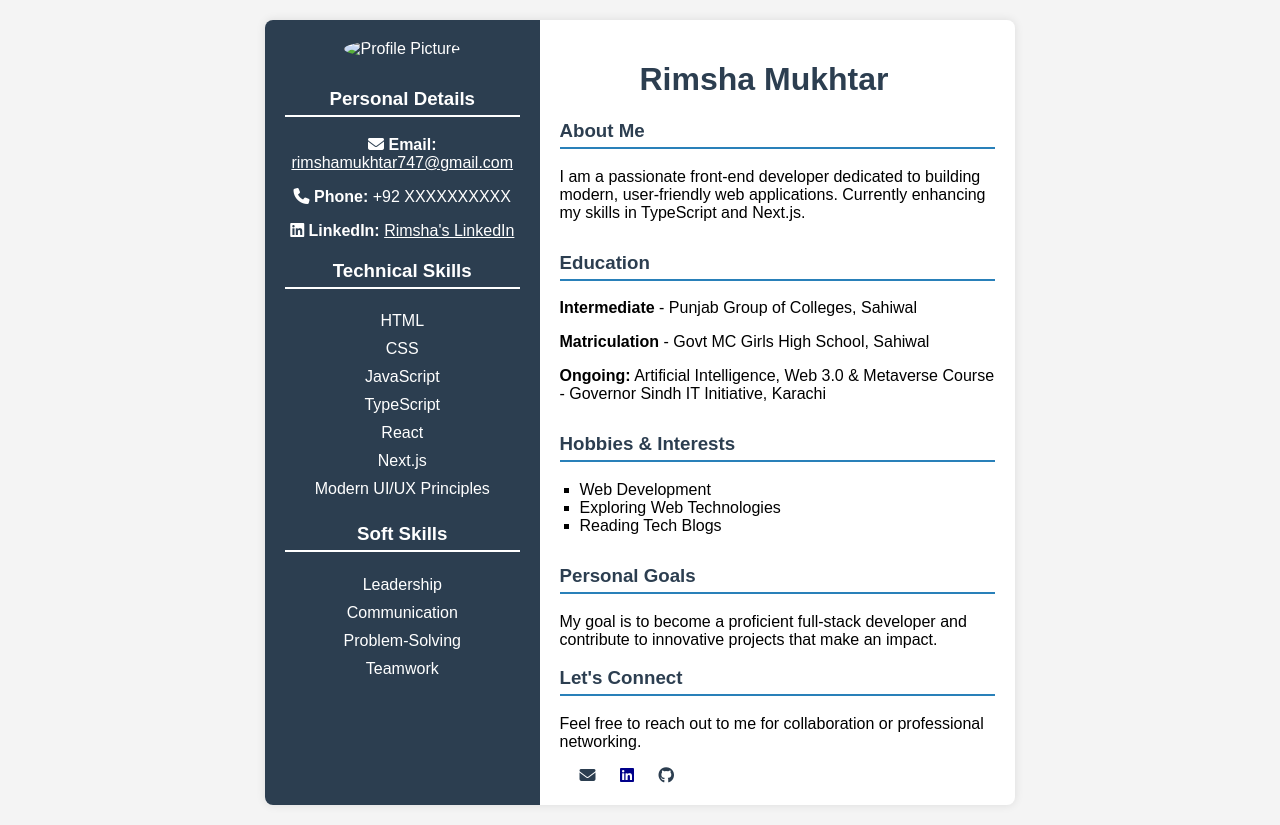
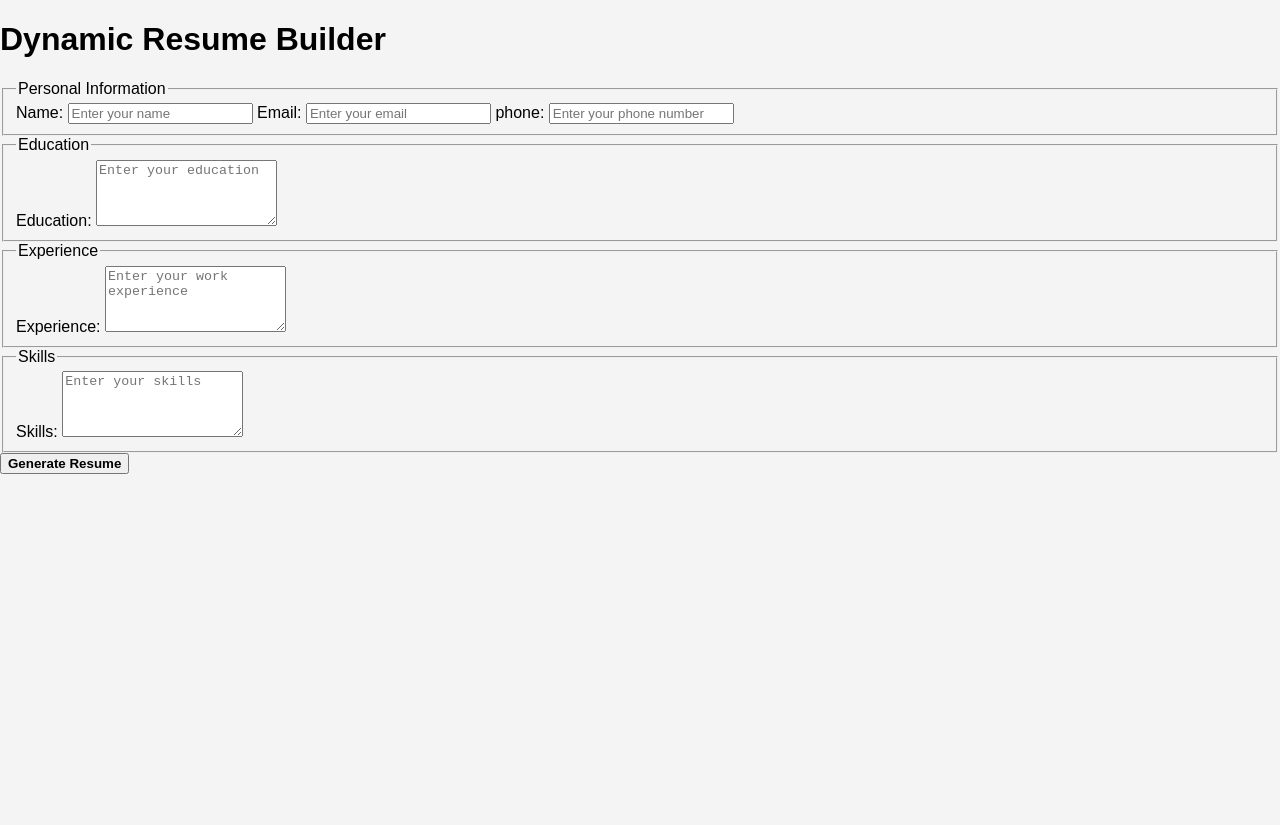
Before and after one commit to rimshamukhtar/hackathon-Milestone-3, a plain HTML site: page index.html in a window 1280 px wide. After the commit the page ends 800 px from the top, so only its background shows below. Drawn offline with Linux system fonts and the light colour scheme.

Commit message:
Update index.html

```diff
--- a/index.html
+++ b/index.html
@@ -3,93 +3,50 @@
 <head>
     <meta charset="UTF-8">
     <meta name="viewport" content="width=device-width, initial-scale=1.0">
-    <title>Interactive Resume</title>
+    <title>Dynamic Resume Builder</title>
     <link rel="stylesheet" href="style.css">
-    <link rel="stylesheet" href="https://cdnjs.cloudflare.com/ajax/libs/font-awesome/6.4.2/css/all.min.css">
-
 </head>
 <body>
-    <div class="resume-container">
-        <!-- Left Section -->
-        <div class="left-section">
-            <img src="rimsha.png" alt="Profile Picture" class="profile-picture">
+    <h1>Dynamic Resume Builder </h1>
+    <form id="resume-form">
+      <fieldset>
+      <legend>Personal Information</legend>
+      <label for="name">Name:</label>
+      <input type="text" id="name" placeholder="Enter your name" required>
 
-                   <section id="personal-details">
-                <h3>Personal Details</h3>
-                <p><i class="fas fa-envelope"></i> <b>Email:</b> <a style="color: white;" href="mailto:rimshamukhtar747@gmail.com">rimshamukhtar747@gmail.com</a></p>
-                <p><i class="fas fa-phone"></i> <b>Phone:</b> +92 XXXXXXXXXX</p>
-                <p><i class="fab fa-linkedin"></i> <b>LinkedIn:</b> <a style="color: white;" href="https://www.linkedin.com/in/rimsha-mukhtar-ahmed-6b88632b5" target="_blank">Rimsha's LinkedIn</a></p>
-            </section>
+      <label for="email">Email:</label>
+      <input type="text" id="email" placeholder="Enter your email" required>
 
+      <label for="name">phone:</label>
+      <input type="tel" id="phone" placeholder="Enter your phone number" required>
+    </fieldset>
+    <fieldset>
+        <legend>Education</legend>
+        <label for="education">Education:</label>
+        <textarea id="education" placeholder="Enter your education" rows="4" required></textarea>
+    </fieldset>
+    <fieldset>
+        <legend>Experience</legend>
+        <label for="experience">Experience:</label>
+        <textarea id="experience" placeholder="Enter your work experience" rows="4" required></textarea>
+    </fieldset>
+    <fieldset>
+        <legend>Skills</legend>
+        <label for="skills">Skills:</label>
+        <textarea id="skills" placeholder="Enter your skills" rows="4" required></textarea>
+    </fieldset>
 
-            <section id="technical-skills">
-                <h3>Technical Skills</h3>
-                <ul>
-                    <li>HTML</li>
-                    <li>CSS</li>
-                    <li>JavaScript</li>
-                    <li>TypeScript</li>
-                    <li>React</li>
-                    <li>Next.js</li>
-                    <li>Modern UI/UX Principles</li>
-                </ul>
-            </section>
+    <button type="submit"><b>Generate Resume</b></button>
 
-            <section id="soft-skills">
-                <h3>Soft Skills</h3>
-                <ul>
-                    <li>Leadership</li>
-                    <li>Communication</li>
-                    <li>Problem-Solving</li>
-                    <li>Teamwork</li>
-                </ul>
-            </section>
-        </div>
+    </form>
 
-        <!-- Right Section -->
-        <div class="right-section">
-            <h1>Rimsha Mukhtar</h1>
+    <br>
 
-            <section id="about-me">
-                <h3>About Me</h3>
-                <p>I am a passionate front-end developer dedicated to building modern, user-friendly web applications. Currently enhancing my skills in TypeScript and Next.js.</p>
-            </section>
+    <!-- Dynamic Resume -->
+      <div id="resume-display">
+        <!-- Resume will be generated below -->
+     </div>
 
-            <section id="education" style="margin-top: 30px;">
-                <h3>Education</h3>
-                <p><b>Intermediate</b> - Punjab Group of Colleges, Sahiwal</p>
-                <p><b>Matriculation</b> - Govt MC Girls High School, Sahiwal</p>
-                <p><b>Ongoing:</b> Artificial Intelligence, Web 3.0 & Metaverse Course - Governor Sindh IT Initiative, Karachi</p>
-
-            </section>
-
-            <section id="hobbies-interests" style="margin-top: 30px;">
-                <h3>Hobbies & Interests</h3>
-                <ul>
-                    <li>Web Development</li>
-                    <li>Exploring Web Technologies</li>
-                    <li>Reading Tech Blogs</li>
-                </ul>
-            </section>
-
-            <section id="personal-goals" style="margin-top: 30px;">
-                <h3>Personal Goals</h3>
-                <p>My goal is to become a proficient full-stack developer and contribute to innovative projects that make an impact.</p>
-            </section>
-
-            <section id="lets-connect">
-                <h3>Let's Connect</h3>
-                <p>Feel free to reach out to me for collaboration or professional networking.</p>
-                <div class="connect-icons">
-                    <a href="mailto:rimshamukhtar747@gmail.com" target="_blank"><i style="color:  #2c3e50;" class="fas fa-envelope"></i></a>
-                    <a href="https://www.linkedin.com/in/rimsha-mukhtar-ahmed-6b88632b5" target="_blank"><i style="color:  rgb(0, 0, 138);" class="fab fa-linkedin"></i></a>
-                    <a href="https://github.com/rimshamukhtar" target="_blank"><i style="color:  #2c3e50;"class="fab fa-github"></i></a>
-                </div>
-            </section>
-
-        </div>
-    </div>
-
-    <script src="script.js"></script>
+     <script src="script.js"></script>
 </body>
 </html>
```
